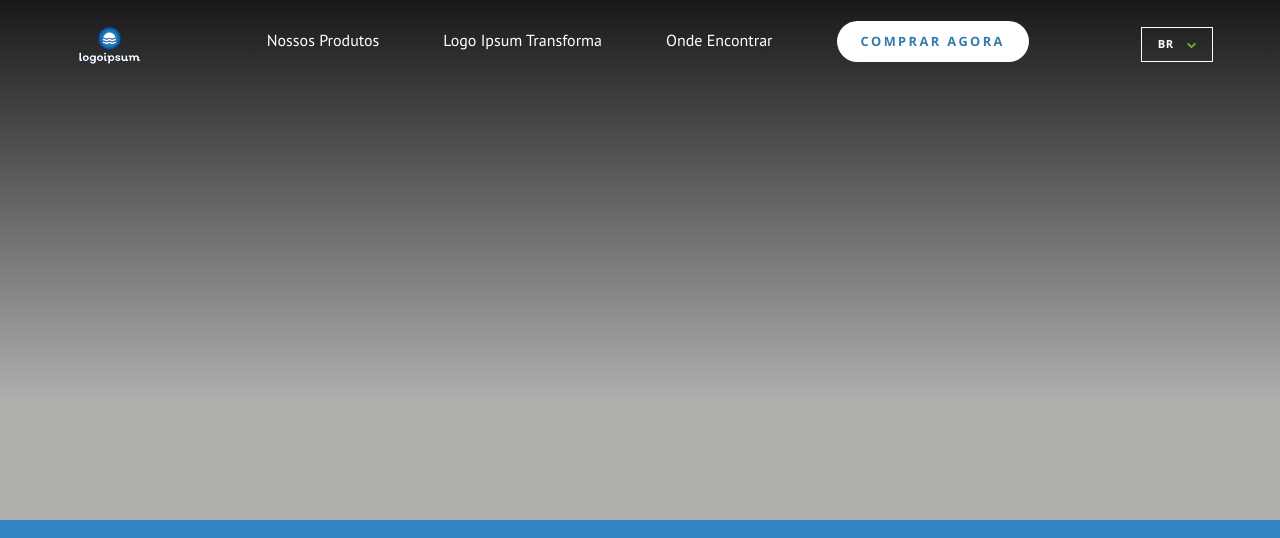
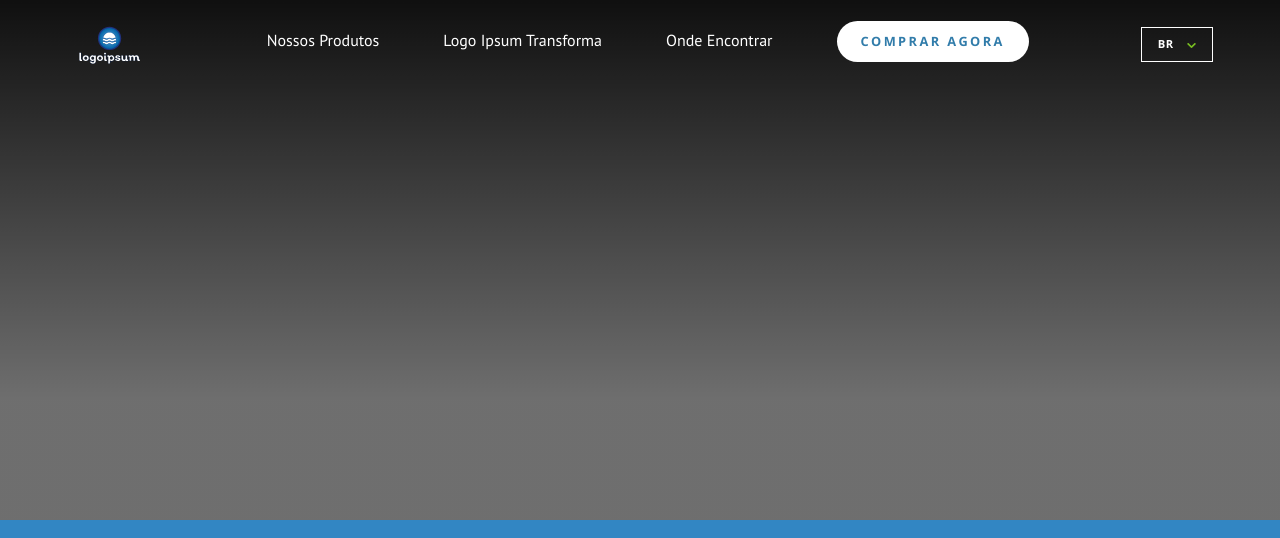
Before and after one commit to josee-fernandes/logo-ipsum, a plain HTML site: page index.html in a window 1280 px wide. Shown: the top 538 px of the page. Drawn offline with nearby package versions, Linux system fonts and the light colour scheme; the site is published under a folder, as on GitHub Pages, so addresses that start at the root find nothing.

Commit message:
Favicon Adicionado

```diff
--- a/css/_hero.scss
+++ b/css/_hero.scss
@@ -2,7 +2,7 @@
    position: relative;
    background-image:
       linear-gradient(to top, rgba(black, .3) 50%, rgba(black, .9)),
-      url('/img/bg.png');
+      url('../img/bg.png');
    width: 100%;
    min-height: 100vh;
 
--- a/index.html
+++ b/index.html
@@ -4,6 +4,7 @@
    <meta charset="UTF-8">
    <meta name="viewport" content="width=device-width, initial-scale=1.0">
 
+   <link rel="shortcut icon" href="./img/logo.svg" type="image/svg+xml">
    <link rel="stylesheet" href="https://stackpath.bootstrapcdn.com/bootstrap/4.5.2/css/bootstrap.min.css" integrity="sha384-JcKb8q3iqJ61gNV9KGb8thSsNjpSL0n8PARn9HuZOnIxN0hoP+VmmDGMN5t9UJ0Z" crossorigin="anonymous">
    <link rel="stylesheet" href="./css/main.css">
 
```
Also changed, not shown: css/main.css, 1 other file.
